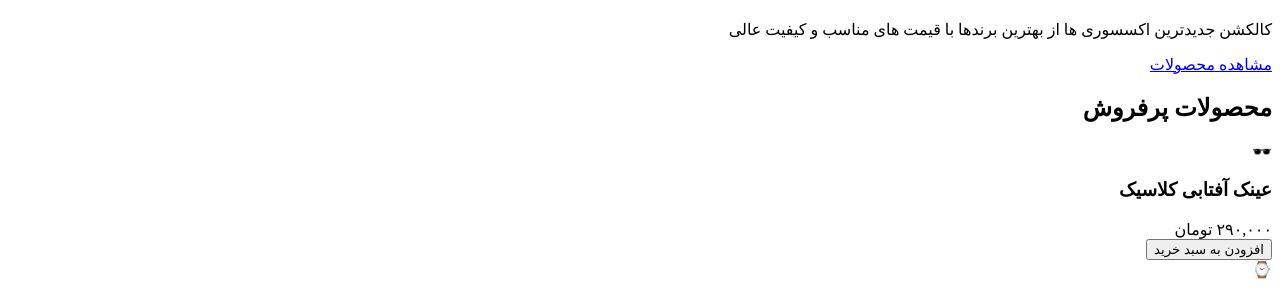
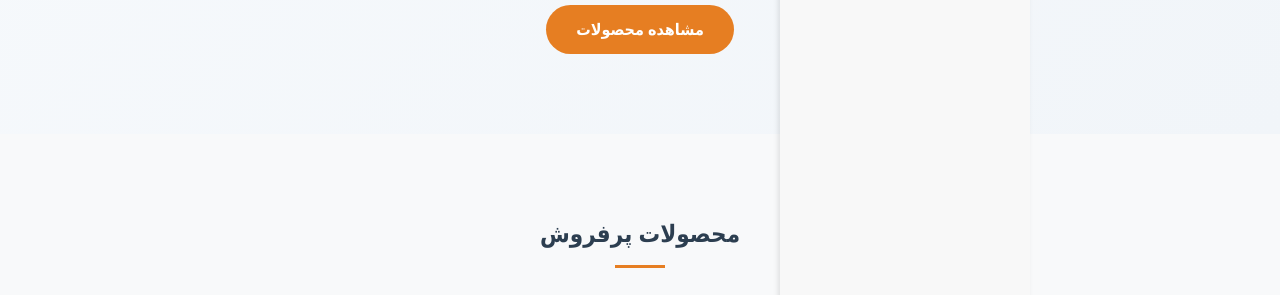
Before and after one commit to alikarimi915/asesory, a plain HTML site: page index.html in a window 1280 px wide. Shown: the part 296-591 px from the top of the page. Drawn offline with Linux system fonts and the light colour scheme.

Commit message:
fix isuse

```diff
--- a/index.html
+++ b/index.html
@@ -3,7 +3,7 @@
 <head>
     <meta charset="UTF-8">
     <meta name="viewport" content="width=device-width, initial-scale=1.0">
-    <link rel="stylesheet" href="js/Untitled-1.css">
+    <link rel="stylesheet" href="css/CSS.css">
     <title>فروشگاه اکسسوری | لوازم جانبی شیک</title>
 
 </head>
@@ -159,8 +159,9 @@
         </div>
     </footer>
 
-    <script src="js/Untitled-2.js">
+    <script src="js/JS.js">
 
     </script>
+    <script src="js/hamMenu.js"></script>
 </body>
 </html>
```
